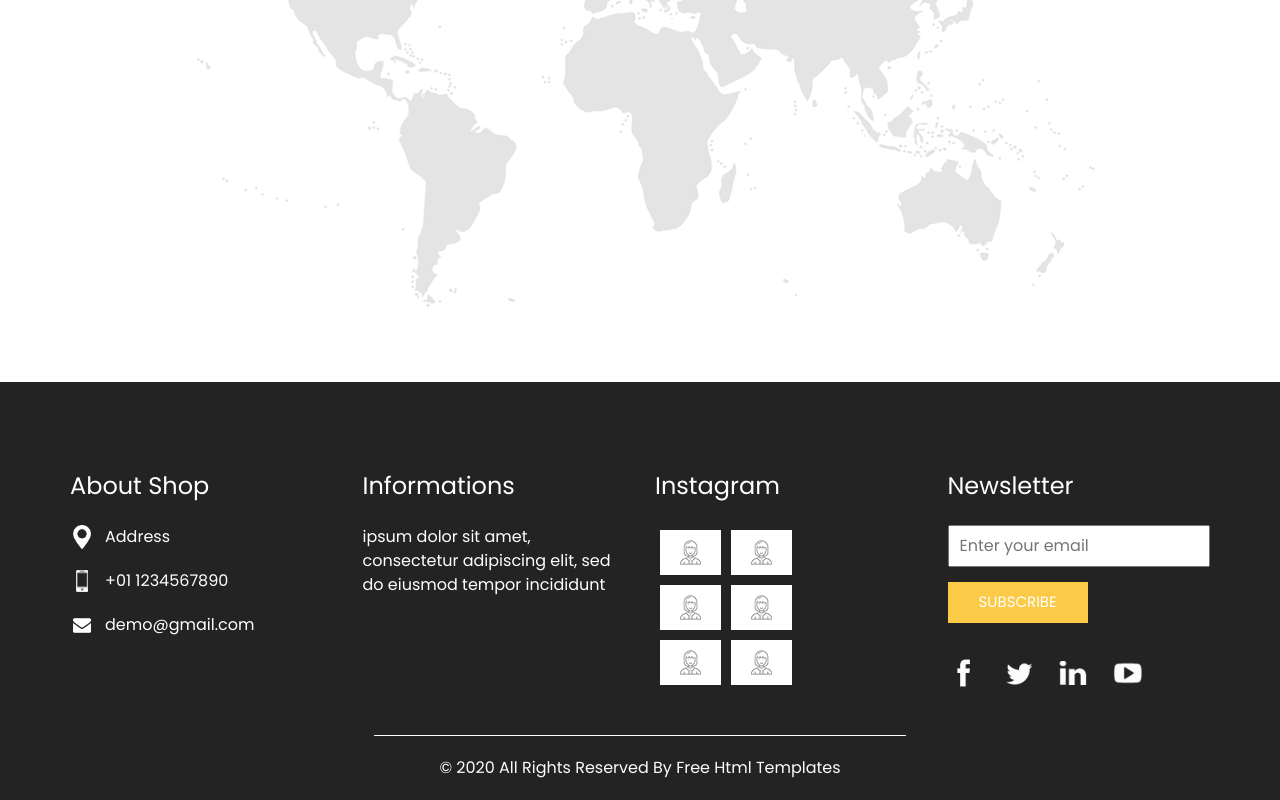
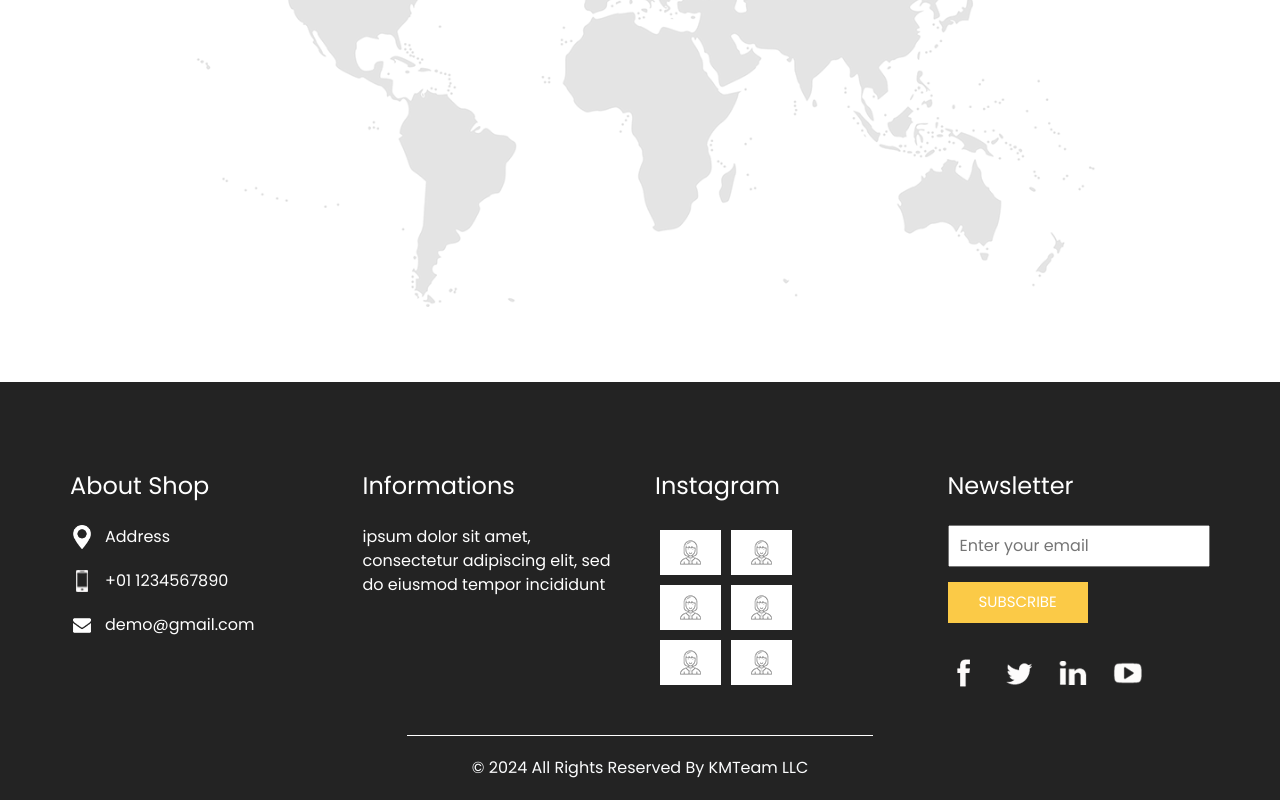
Before and after one commit to KirolosMFahem/KMTeam, a plain HTML site: page index.html in a window 1280 px wide. Shown: the part 4612-5412 px from the top of the page. Drawn offline with nearby package versions, Linux system fonts and the light colour scheme.

Commit message:
update index.html (copyright year, company, and the footer)

```diff
--- a/index.html
+++ b/index.html
@@ -615,8 +615,8 @@
   <!-- footer section -->
   <section class="container-fluid footer_section">
     <p>
-      &copy; 2020 All Rights Reserved By
-      <a href="https://html.design/">Free Html Templates</a>
+      &copy; 2024 All Rights Reserved By
+      <a href="https://kmteam.tech/">KMTeam LLC</a>
     </p>
   </section>
   <!-- footer section -->
```
